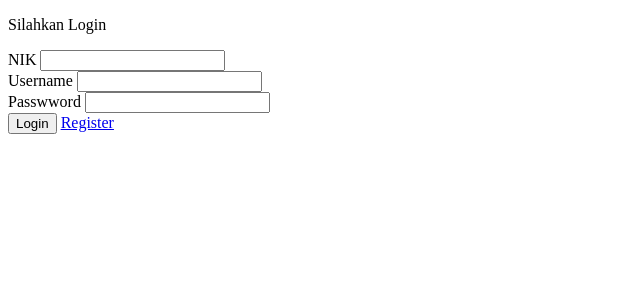
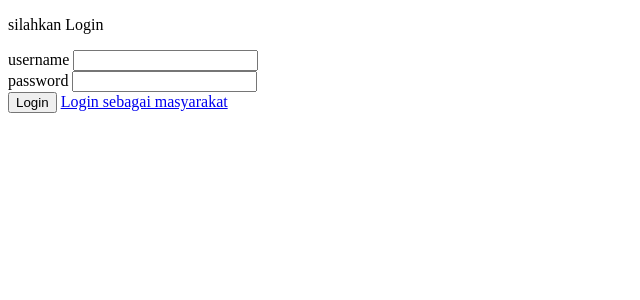
Before and after one commit to pplg-airlangga-samarinda-22/pm-autentifikasi-GlennMoreno, a PHP site: page /admin/login.php in a window 1280 px wide. Shown: the top 300 px of the page, without its empty margins (0-640 px from the left). Run offline with PHP 8.4, Linux system fonts and the light colour scheme.

Commit message:
udah pak

```diff
--- /dev/null
+++ b/admin/koneksi.php
@@ -0,0 +1,8 @@
+<?php
+
+$hostname =  "Localhost";
+$Username =  "root";
+$password =  "";
+$database =  "pengaduan_masyarakat";
+
+$koneksi = new  mysqli($hostname,$Username,$password,$database);
--- /dev/null
+++ b/admin/login.php
@@ -0,0 +1,46 @@
+<?php
+   require "koneksi.php";
+
+    if ($_SERVER['REQUEST_METHOD'] == 'POST') {
+        $username = $_POST['username'];
+        $password = md5($_POST['password']);
+
+        $sql = "SELECT * FROM petugas WHERE username=? AND password=?";
+        $row = $koneksi -> execute_query($sql, [$username, $password]);
+
+        if (mysqli_num_rows($row) == 1){
+            session_start();
+            $_SESSION['password'] = $password;
+            header("location:index1.php");
+        }else {
+            // echo "<script>alert('Gagal Login!')</script>";
+            var_dump($password);
+        var_dump($sql);
+        }
+    }
+?>
+
+<!DOCTYPE html>
+<html lang="en">
+<head>
+    <meta charset="UTF-8">
+    <meta name="viewport" content="width=device-width, initial-scale=1.0">
+    <title>Login</title>
+</head>
+<body>
+    <form action="" method="post" class="form-login">
+        <p>silahkan Login</p>
+        <div class="form-item">
+            <label for="username">username</label>
+            <input type="text" name="username" id="username" required>
+        </div>
+        <div class="form-item">
+            <label for="password">password</label>
+            <input type="password" name="password" id="password" required>
+        </div>
+        <button type="submit">Login</button>
+        <a href="register.php"></a>
+        <a href="../index.php">Login sebagai masyarakat</a>
+    </form>
+</body>
+</html>
--- a/login.php
+++ b/login.php
@@ -1,44 +1,46 @@
 <?php
 require "koneksi.php";
 
-if ($_SERVER['REQUEST_METHOD'] == 'POST') {
+if ($_SERVER['REQUEST_METHOD'] === 'POST') {
     $nik = $_POST['nik'];
     $username = $_POST['username'];
-    $password = $_POST['password'];
+    $password = md5($_POST['password']);
 
-    //fungsi execute_query hanya bisa digunakan pada php8.2
-    $query = "SELECT * FROM masyarakat WHERE nik = '$nik' AND username = '$username' AND password = '$password'";
-    $row = $koneksi->execute_query($sql, [$nik, $username, $password]);
+    $sql = "SELECT*FROM masyarakat WHERE nik = ? AND username = ? AND password = ?";
+    $row = $koneksi -> execute_query($sql, [$nik, $username, $password]);
 
-    if (mysqli_num_rows($row) == 1) {
+    if (mysqli_num_rows($row) ==  1) {
         session_start();
-        $_SESSION['nik'] = $nil;
+        $_SESSION['nik'] = $nik;
         header("location:index.php");
     } else {
-        echo "<script>alert ('gagal login!')</script>";
+        echo"<script>alert('Gagal Login!')</script>";
     }
 }
+
 ?>
 
 <!DOCTYPE html>
 <html lang="en">
+
 <head>
-    <title>Login</title>
+    <title>login</title>
 </head>
+
 <body>
-    <form action="" method="post" class="form-login">
+    <form action=""method="post" class="form-login">
     <p>Silahkan Login</p>
     <div class="form-item">
-            <label for="nik">NIK</label>
-            <input type="text" name="nik" id="nik" required>
+        <label for="nik">nik</label>
+        <input type="text"name="nik" id="nik" required>
     </div>
     <div class="form-item">
-            <label for="nik">Username</label>
-            <input type="text" name="username" id="username" required>
+        <label for="username">username</label>
+        <input type="text"name="username" id="username" required>
     </div>
     <div class="form-item">
-            <label for="nik">Passwword</label>
-            <input type="password" name="password" id="password" required>
+        <label for="password">password</label>
+        <input type="password"name="password" id="password" required>
     </div>
     <button type="submit">Login</button>
     <a href="register.php">Register</a>
```
Also changed, not shown: admin/index1.php (added, +24 -0 lines), register.php (+11 -10 lines). Lines whose indentation alone changed are shown as unchanged.
